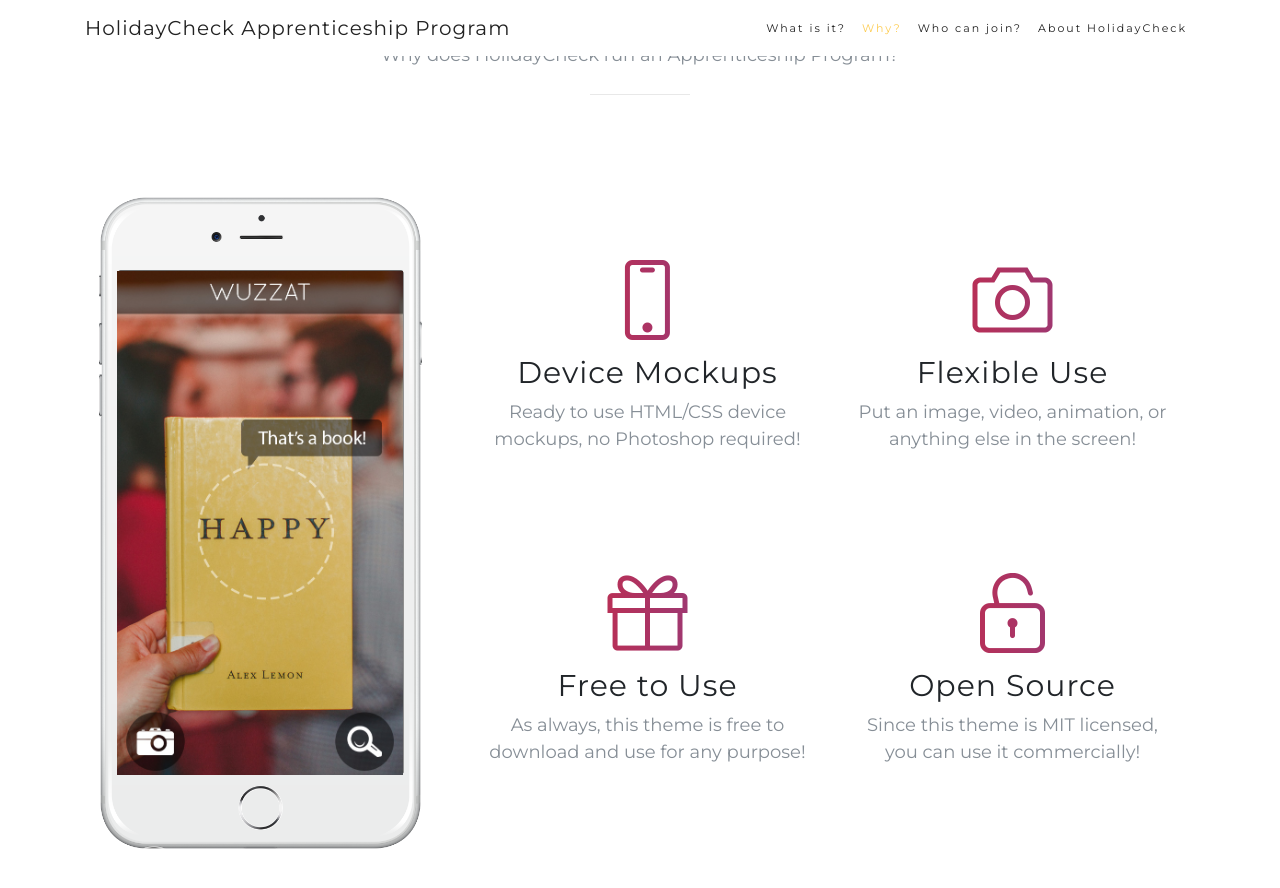
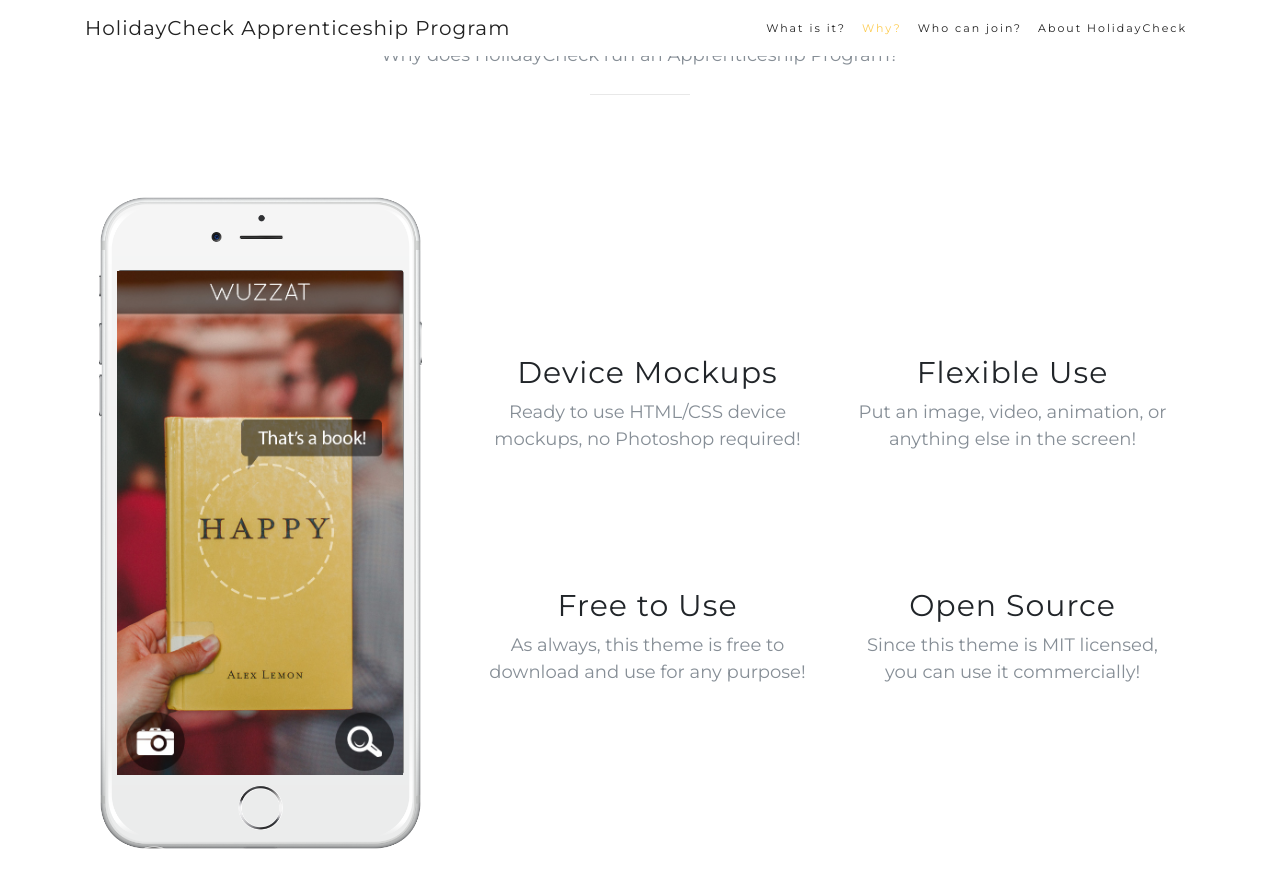
Before and after one commit to holidaycheck/apprenticeship, a Jekyll site: the page built from index.md, in a window 1280 px wide and 900 px high, scrolled down 1768 px. Shown: the top 888 px of the window. Built offline with Jekyll 4.4.1, drawn with Linux system fonts in a browser that asks for light colours; nearby versions of some CDN libraries.

Commit message:
Remove icons we dont need.

```diff
--- a/_layouts/index.html
+++ b/_layouts/index.html
@@ -15,7 +15,6 @@
 
     <!-- Custom fonts for this template -->
     <link href="https://fonts.googleapis.com/css?family=Montserrat:400,500,600" rel="stylesheet" type="text/css">
-    <link rel="stylesheet" href="https://cdnjs.cloudflare.com/ajax/libs/simple-line-icons/2.4.1/css/simple-line-icons.min.css">
 
     <!-- Plugin CSS -->
     <link rel="stylesheet" href="device-mockups/device-mockups.min.css">
@@ -126,14 +125,14 @@
               <div class="row">
                 <div class="col-lg-6">
                   <div class="feature-item">
-                    <i class="icon-screen-smartphone text-primary"></i>
+                    <i class="text-primary"></i>
                     <h3>Device Mockups</h3>
                     <p class="text-muted">Ready to use HTML/CSS device mockups, no Photoshop required!</p>
                   </div>
                 </div>
                 <div class="col-lg-6">
                   <div class="feature-item">
-                    <i class="icon-camera text-primary"></i>
+                    <i class="text-primary"></i>
                     <h3>Flexible Use</h3>
                     <p class="text-muted">Put an image, video, animation, or anything else in the screen!</p>
                   </div>
@@ -142,14 +141,14 @@
               <div class="row">
                 <div class="col-lg-6">
                   <div class="feature-item">
-                    <i class="icon-present text-primary"></i>
+                    <i class="text-primary"></i>
                     <h3>Free to Use</h3>
                     <p class="text-muted">As always, this theme is free to download and use for any purpose!</p>
                   </div>
                 </div>
                 <div class="col-lg-6">
                   <div class="feature-item">
-                    <i class="icon-lock-open text-primary"></i>
+                    <i class="text-primary"></i>
                     <h3>Open Source</h3>
                     <p class="text-muted">Since this theme is MIT licensed, you can use it commercially!</p>
                   </div>
```
